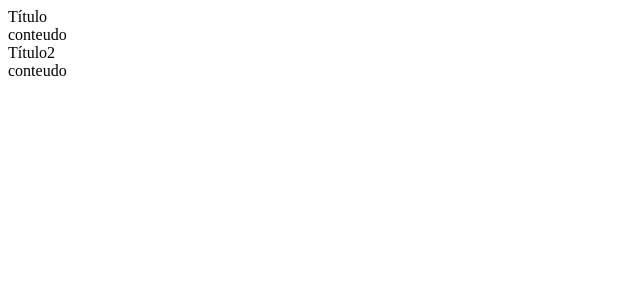
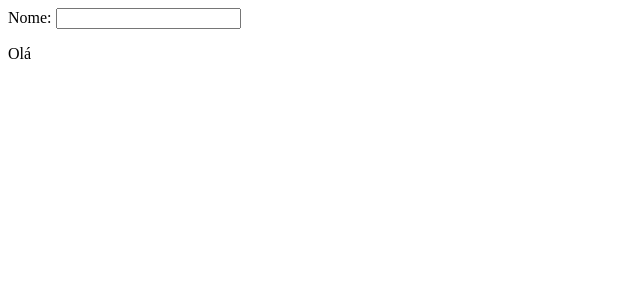
Before and after one commit to heltonteixeira92/course-fullstack-letscode-santader, a React (Create React App) app in the folder 03.componentes_tipo_classe/primeiro_projeto_react/meu-app/: page / in a window 1280 px wide. Shown: the top 300 px of the page, without its empty margins (0-640 px from the left). Built offline with nearby package versions, Linux system fonts and the light colour scheme.

Commit message:
React: Estado

```diff
--- /dev/null
+++ b/03.componentes_tipo_classe/primeiro_projeto_react/meu-app/src/components/App3.js
@@ -0,0 +1,25 @@
+import React from "react";
+
+
+class App3 extends React.Component{
+    constructor(props){
+        super(props);
+        this.state = {nome: '', idade: 26};
+    }
+
+    changeName = (event)=>{
+        this.setState({nome: event.target.value})
+    }
+  render(){
+    return(
+      <>
+        Nome: <input type="text" value={this.state.nome} onChange={this.changeName}></input>
+        <p>
+            Olá {this.state.nome}
+        </p>
+      </>
+    );
+  }
+}
+
+export default App3;
--- a/03.componentes_tipo_classe/primeiro_projeto_react/meu-app/src/index.js
+++ b/03.componentes_tipo_classe/primeiro_projeto_react/meu-app/src/index.js
@@ -2,17 +2,12 @@
 import ReactDOM from 'react-dom';
 import App from './components/App';
 import App2 from './components/App2';
+import App3 from './components/App3';
 import reportWebVitals from './reportWebVitals';
 
 ReactDOM.render(
   <React.StrictMode>
-    <App2 title="Título">
-      conteudo
-      </App2>
-
-      <App2 title="Título2">
-      conteudo
-      </App2>
+    <App3/>
   </React.StrictMode>,
   document.getElementById('root')
 );
```
